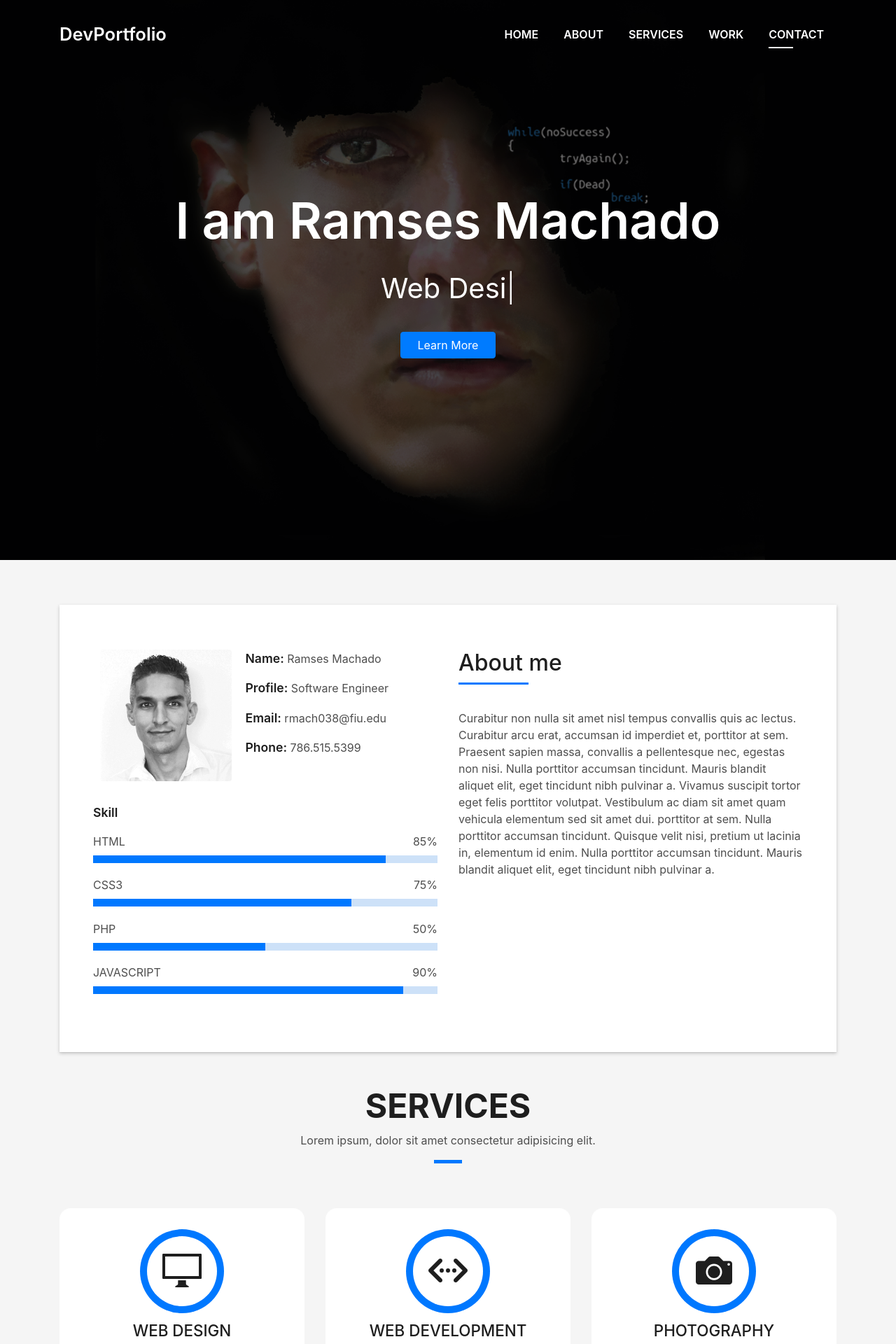
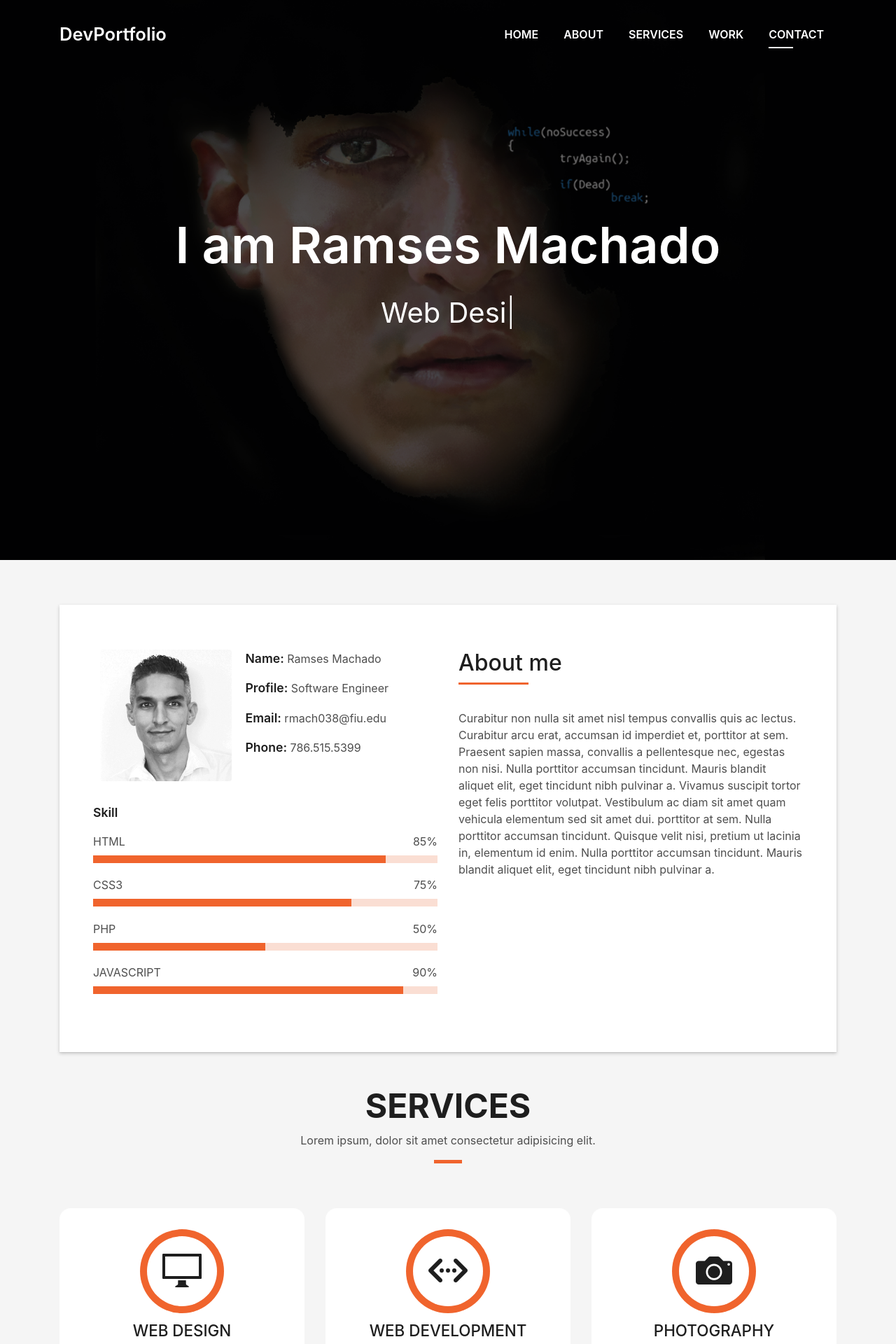
Before and after one commit to Ramses90/DevPortfolio, a Django app: page / in a window 1280 px wide. Shown: the top 1920 px of the page at 70% size. Run offline with Django 3.2, Linux system fonts and the light colour scheme; data comes from the database, SQL or seed files in the repository; some libraries are stand-ins or nearby versions; some web fonts are replaced.

Commit message:
Style Changed 2

```diff
--- a/devfolio/templates/index.html
+++ b/devfolio/templates/index.html
@@ -23,7 +23,7 @@
   <link href="{% static 'lib/lightbox/css/lightbox.min.css' %}" rel="stylesheet">
 
   <!-- Main Stylesheet File -->
-  <link href="{% static 'css/style.css' %}" rel="stylesheet">
+  <link href="{% static 'css/style-orange.css' %}" rel="stylesheet">
 
 </head>
 
@@ -71,7 +71,7 @@
           <!--<p class="display-6 color-d">Hello, world!</p>-->
           <h1 class="intro-title mb-4">I am Ramses Machado</h1>
           <p class="intro-subtitle"><span class="text-slider-items">Software Engineer,Web Developer,Web Designer,Frontend Developer,Graphic Designer</span><strong class="text-slider"></strong></p>
-          <p class="pt-3"><a class="btn btn-primary btn js-scroll px-4" href="#about" role="button">Learn More</a></p>
+          <!-- <p class="pt-3"><a class="btn btn-primary btn js-scroll px-4" href="#about" role="button">Learn More</a></p> -->
         </div>
       </div>
     </div>
```
